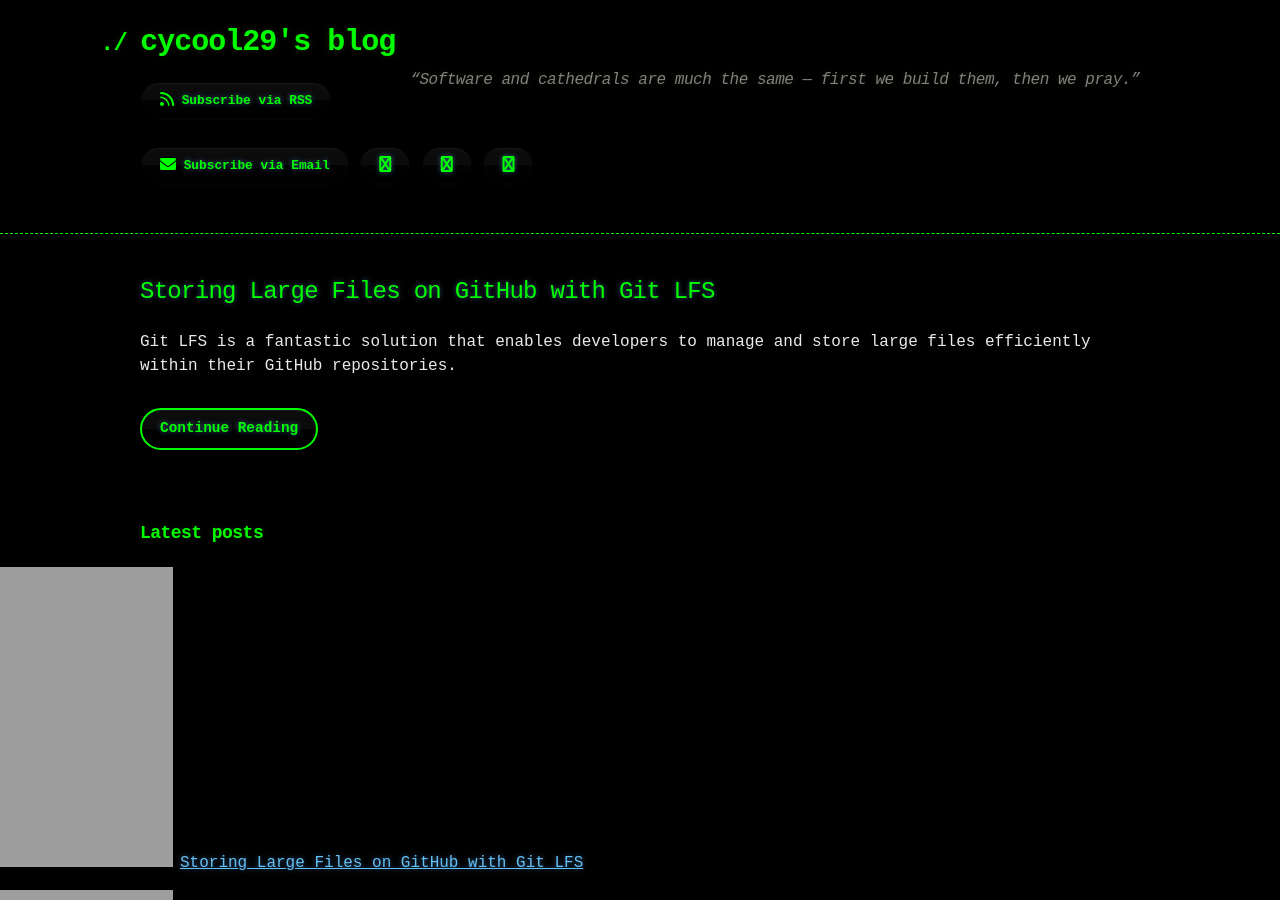
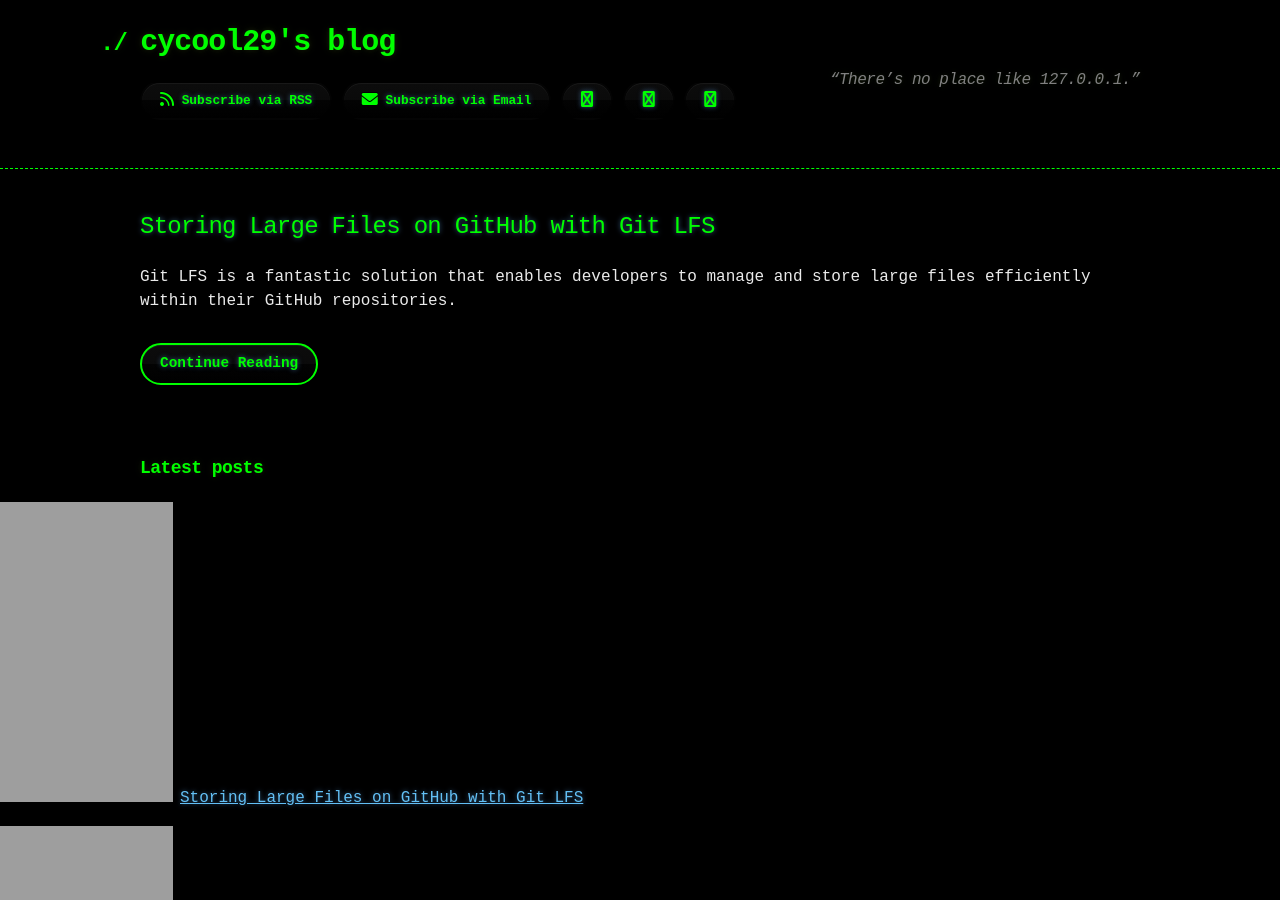
Before and after one commit to cycool29/cycool29.github.io, a Jekyll site: the page built from index.md, in a window 1280 px wide and 900 px high. Built offline with Jekyll 4.4.1, drawn with Linux system fonts in a browser that asks for light colours; a style sheet for code colours, icons or effects is not loaded.

Commit message:
Update quotes

```diff
--- a/_config.yml
+++ b/_config.yml
@@ -1,5 +1,5 @@
 title: cycool29's blog
-description: "“Software and cathedrals are much the same — first we build them, then we pray.” "
+description: "“There’s no place like 127.0.0.1.” "
 bio: A high school student. Intermediate in Python, Git, Bash. Learning JavaScript. He/Him. "
 author: cycool29
 url: https://cycool29.github.io
```
